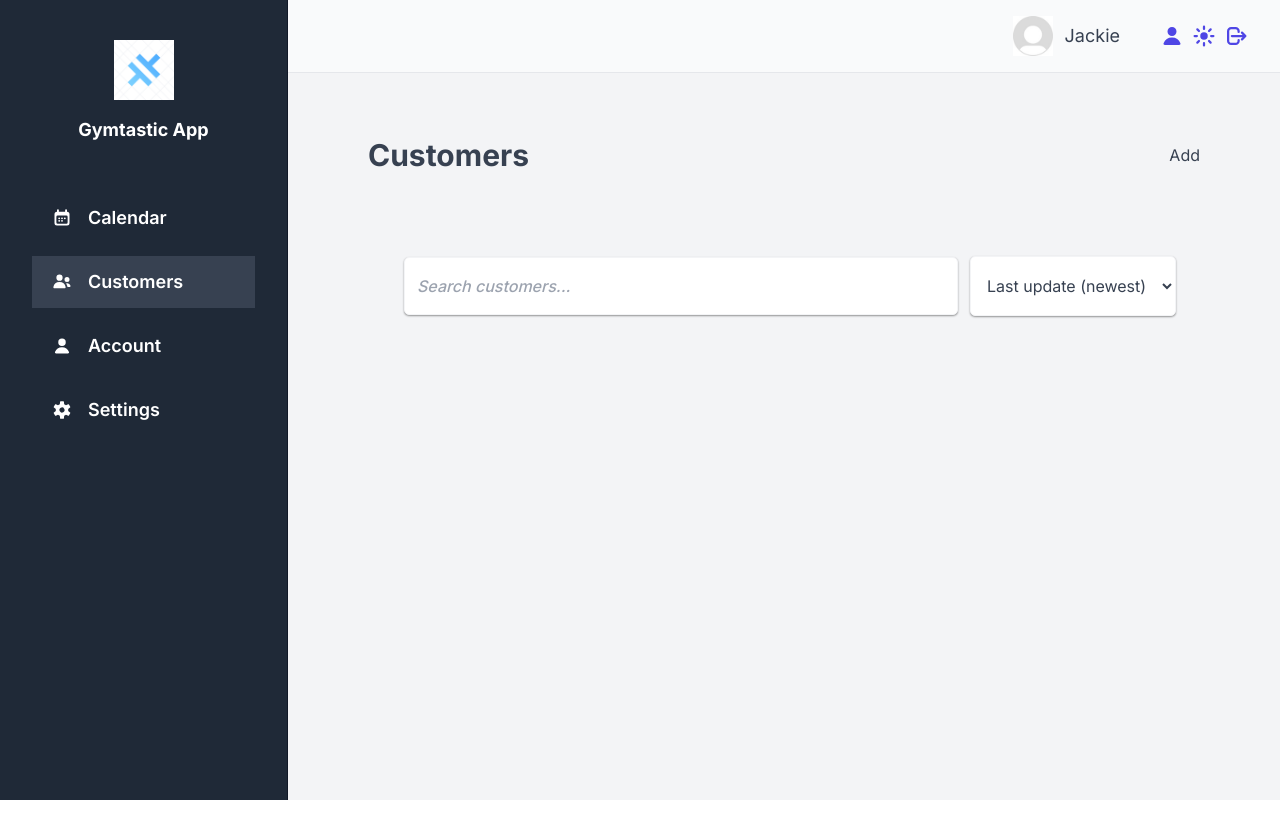
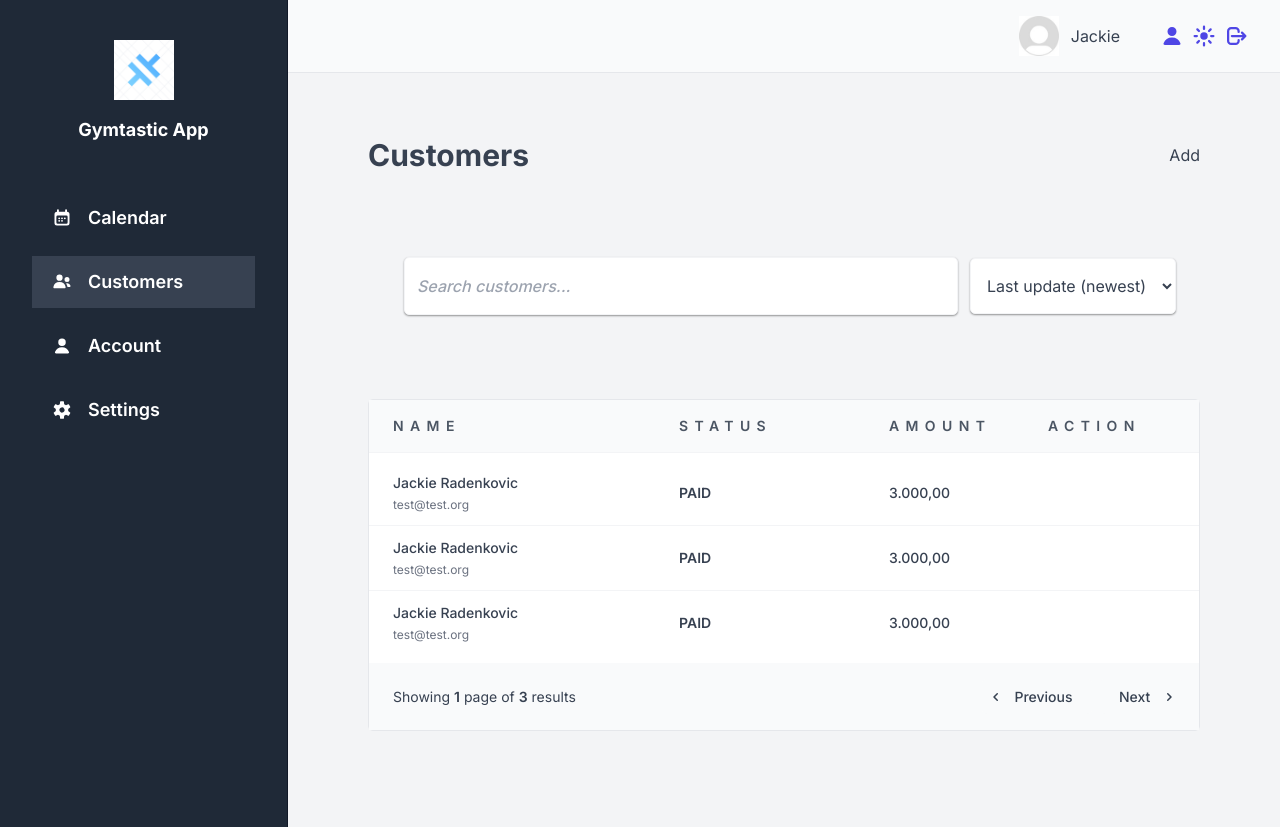
Before and after one commit to Zaklina-Radenkovic/gymtastic-app, a Next.js app: page /customers in a window 1280 px wide. Before the commit the page ends 800 px from the top, so only its background shows below. Built offline with nearby package versions, Linux system fonts and the light colour scheme.

Commit message:
building customer list page

```diff
--- /dev/null
+++ b/app/_components/CustomerRow.tsx
@@ -0,0 +1,25 @@
+import Table from './Table';
+
+type Customer = {
+  name: String;
+  email: String;
+};
+
+function CustomerRow() {
+  const customer = {
+    name: 'Jackie Radenkovic',
+    email: 'test@test.org',
+  };
+  return (
+    <Table.Row>
+      <div className="flex flex-col gap-1">
+        <span className="font-medium">{customer.name}</span>
+        <span className="text-xs text-primary-600">{customer.email}</span>
+      </div>
+
+      <span className="rounded-[100px] font-semibold uppercase">Paid</span>
+      <div className="font-medium">3.000,00</div>
+    </Table.Row>
+  );
+}
+export default CustomerRow;
--- /dev/null
+++ b/app/_components/CustomersList.tsx
@@ -0,0 +1,39 @@
+'use client';
+import React from 'react';
+import InputSearch from './InputSearch';
+import SortBy from './SortBy';
+import Table from './Table';
+import CustomerRow from './CustomerRow';
+import Pagination from './Pagination';
+
+function CustomersList() {
+  return (
+    <>
+      <div className="flex flex-wrap items-center p-6">
+        <InputSearch />
+        <SortBy />
+      </div>
+
+      <Table columns="grid-cols-[2fr_1.4fr_1fr_1fr]">
+        <Table.Header as="header">
+          <div>Name</div>
+          <div>Status</div>
+          <div>Amount</div>
+          <div>Action</div>
+        </Table.Header>
+
+        <Table.Body>
+          <CustomerRow />
+          <CustomerRow />
+          <CustomerRow />
+        </Table.Body>
+
+        <Table.Footer>
+          <Pagination />
+        </Table.Footer>
+      </Table>
+    </>
+  );
+}
+
+export default CustomersList;
--- a/app/_components/Navigation.tsx
+++ b/app/_components/Navigation.tsx
@@ -21,7 +21,7 @@ function Navigation() {
   };
 
   return (
-    <nav className="flex items-center justify-between gap-10 text-lg">
+    <nav className="flex items-center justify-between gap-10">
       <User user={user} />
       <ul className="flex gap-2">
         <li>
--- a/app/_components/Select.tsx
+++ b/app/_components/Select.tsx
@@ -8,7 +8,7 @@ function Select({ options, value, onChange, ...props }: SelectProps) {
   return (
     <select
       name="sort"
-      className="rounded-sm border border-primary-200 bg-primary-50 px-3 py-[18px] shadow-sm"
+      className="rounded-sm border border-primary-200 bg-primary-50 px-3 py-4 shadow-sm"
     >
       {options.map((option: any) => (
         <option key={option.value} value={option.value}>
--- a/app/_styles/globals.css
+++ b/app/_styles/globals.css
@@ -64,3 +64,43 @@ select:focus {
 button:has(svg) {
   line-height: 0;
 }
+
+/*----- custom classes -----*/
+.btn-pagination {
+  background-color: #f9fafb;
+  color: inherit;
+  border: none;
+  border-radius: 5px;
+  font-weight: 500;
+  font-size: 0.875rem;
+
+  display: flex;
+  align-items: center;
+  justify-content: center;
+  gap: 0.4rem;
+  padding: 0.6rem 1.2rem;
+  transition: all 0.3s;
+}
+
+.btn-pagination:has(span:last-child) {
+  padding-left: 0.4rem;
+}
+
+.btn-pagination:has(span:first-child) {
+  padding-right: 0.4rem;
+}
+
+.btn-pagination svg {
+  height: 1rem;
+  width: 1rem;
+}
+
+.btn-pagination:hover:not(:disabled) {
+  background-color: #4f46e5;
+  color: #f9fafb;
+}
+
+.btn-pagination:active {
+  background-color: #4f46e5;
+  color: #f9fafb;
+}
--- a/app/customers/page.tsx
+++ b/app/customers/page.tsx
@@ -1,5 +1,7 @@
 import InputSearch from '../_components/InputSearch';
+import Table from '../_components/Table';
 import SortBy from '../_components/SortBy';
+import CustomersList from '../_components/CustomersList';
 
 export const metadata = {
   title: 'Customers',
@@ -13,10 +15,7 @@ export default function Page() {
         <button>Add</button>
       </div>
 
-      <div className="flex flex-wrap items-center p-6">
-        <InputSearch />
-        <SortBy />
-      </div>
+      <CustomersList />
     </>
   );
 }
```
